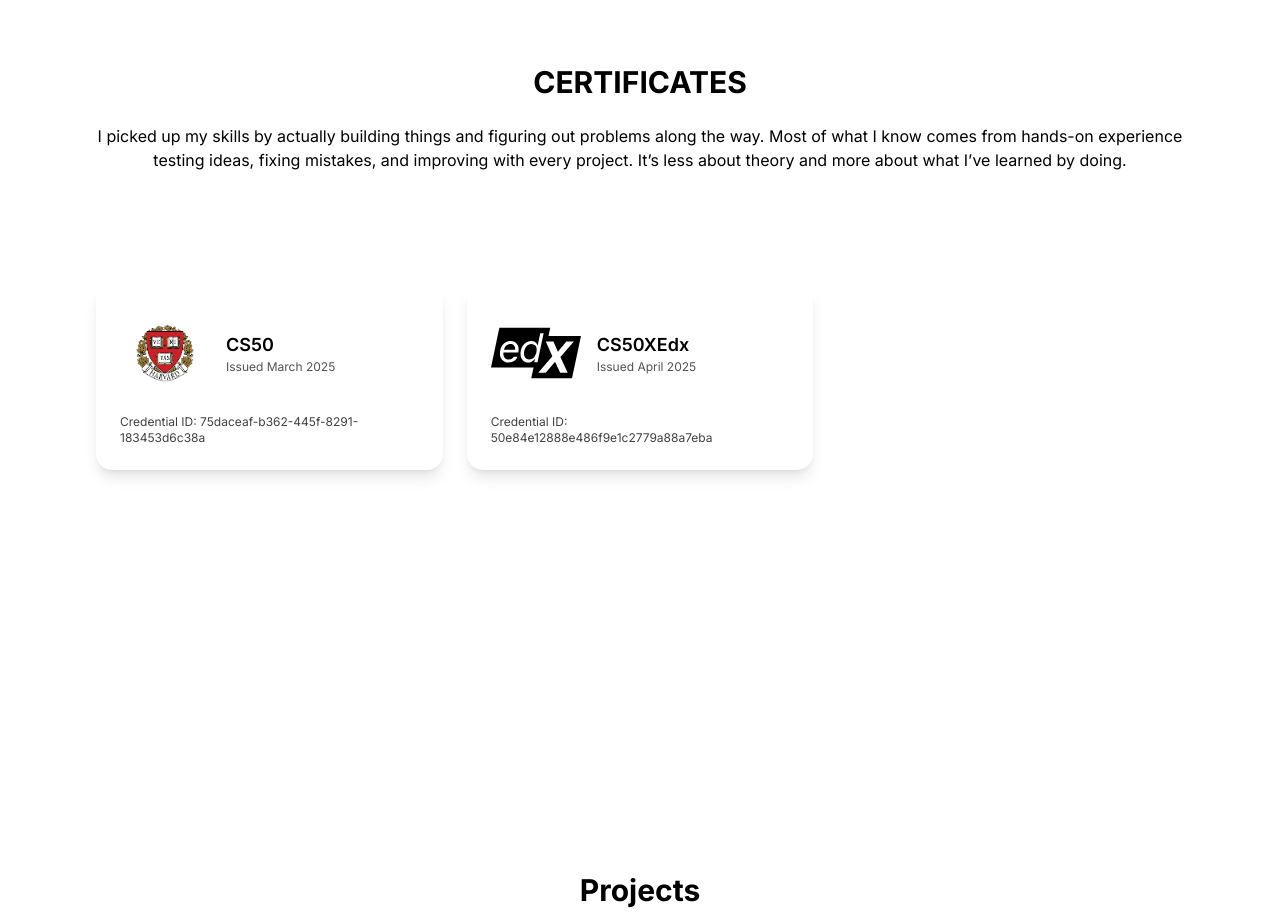
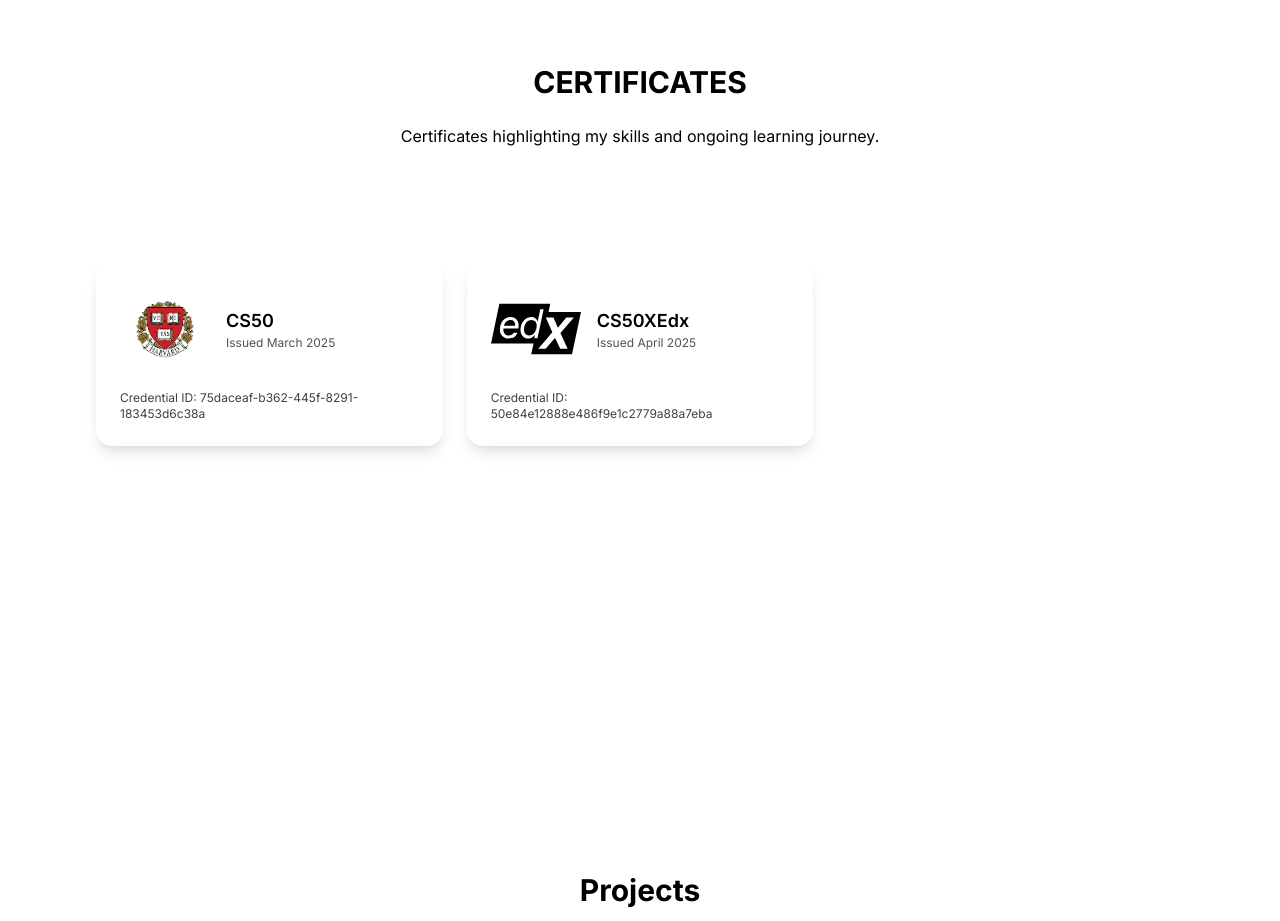
Before and after one commit to MinThantMaung/portfolio-latest, a Next.js app: page / in a window 1280 px wide. Shown: the part 2200-3121 px from the top of the page. Built offline with nearby package versions, Linux system fonts and the light colour scheme.

Commit message:
fix:add desc for certificate

```diff
--- a/src/app/components/certification.tsx
+++ b/src/app/components/certification.tsx
@@ -12,7 +12,7 @@ const Certification = () => {
           CERTIFICATES
         </h2>
         <div className="mx-4 md:mx-24 md:text-center mt-6">
-          {staticData.skill_description}
+          {staticData.certificate_description}
         </div>
 
         <div className="md:py-28 grid grid-cols-1 sm:grid-cols-2 lg:grid-cols-3 gap-6 mx-4 md:mx-24">
--- a/src/app/static/index.ts
+++ b/src/app/static/index.ts
@@ -19,4 +19,6 @@ export const staticData = {
     "Here are a few quotes that really resonate with me. They’re bold, motivating, and remind me to stay strong no matter the challenge.",
   service_description:
     "I build modern, fast, scalable web apps from polished UIs to end-to-end solutions using clean, maintainable React and full-stack code.",
+  certificate_description:
+    "Certificates highlighting my skills and ongoing learning journey.",
 };
```
